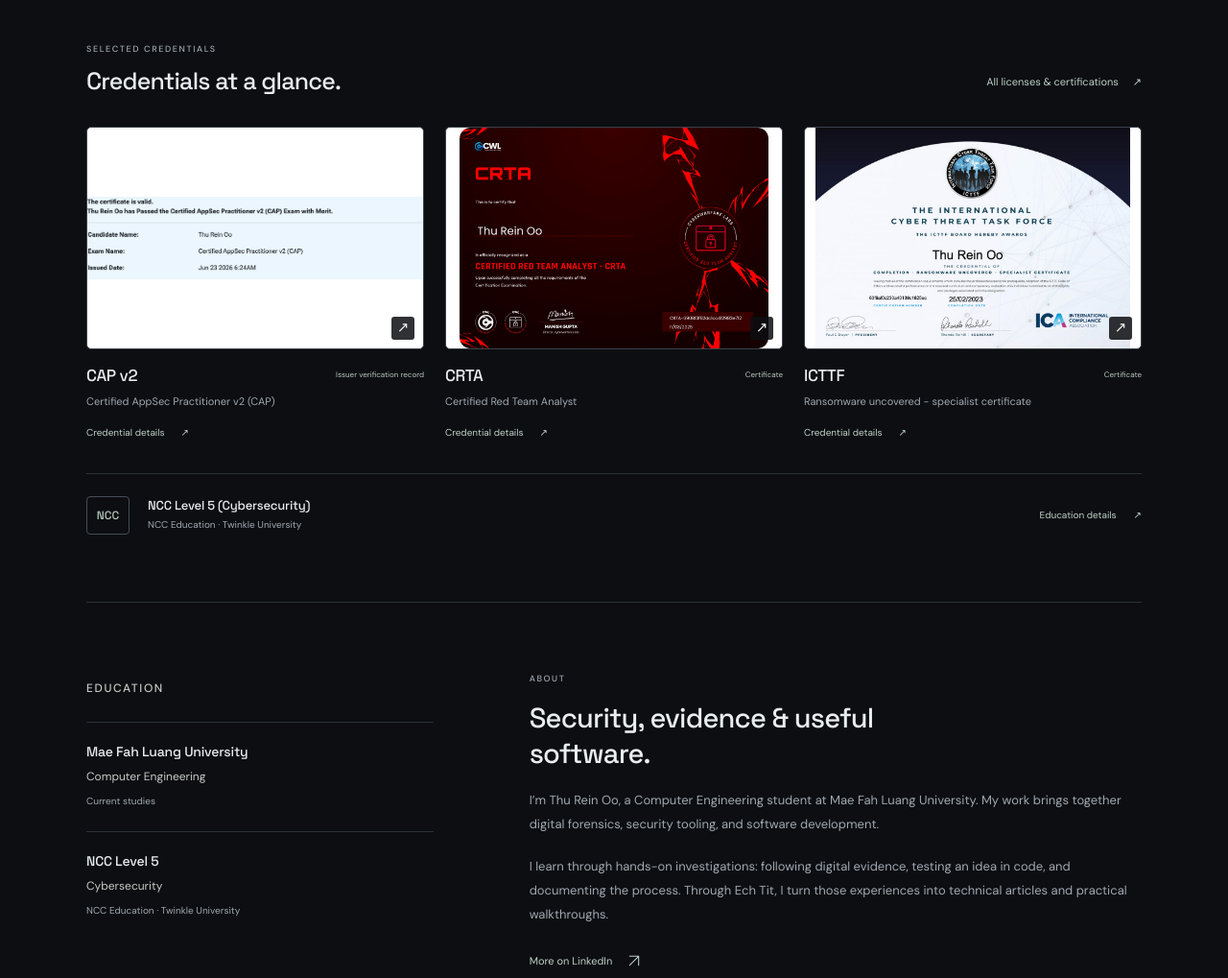
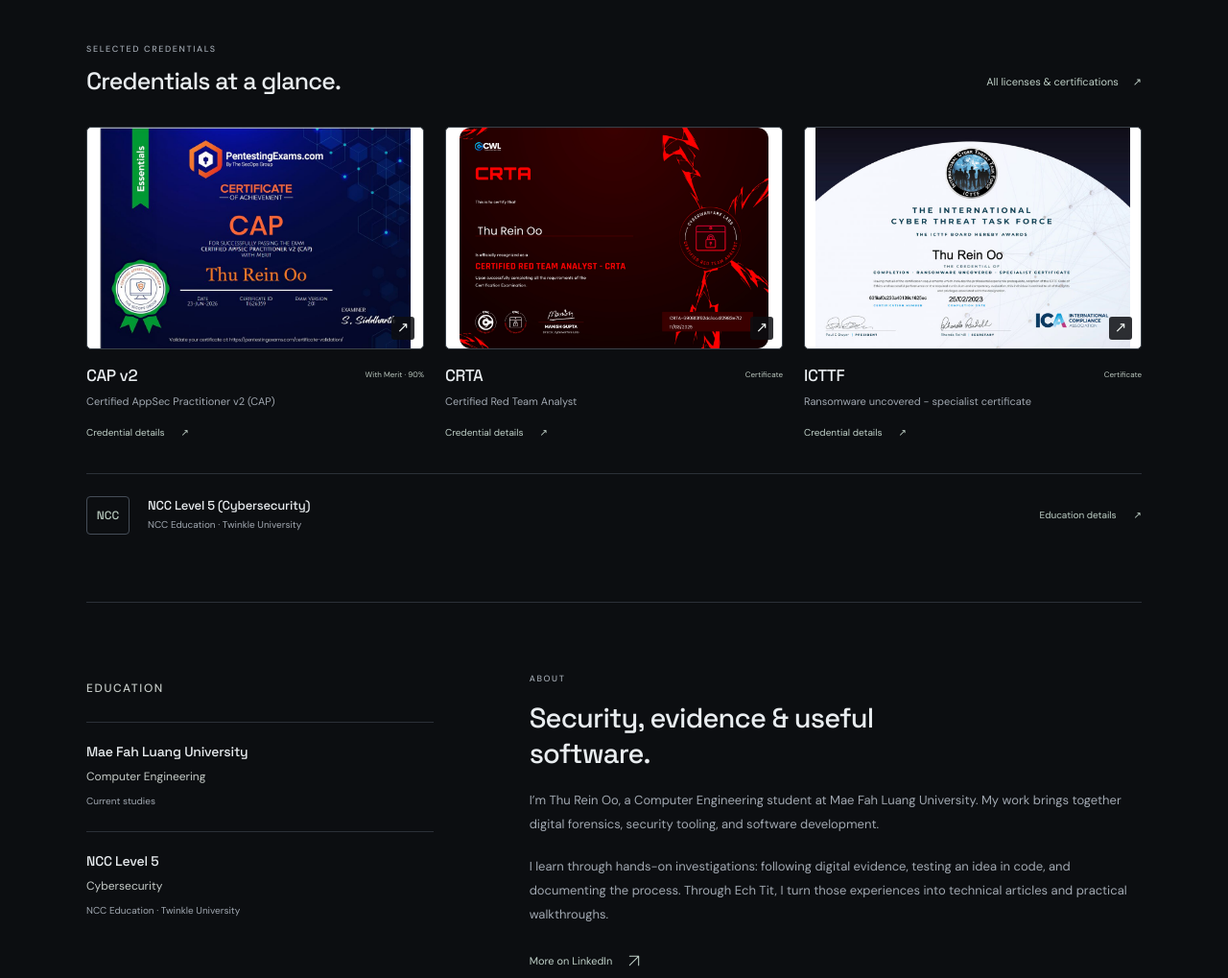
Before and after one commit to thurein2003/Portfolio, a website: page index.html in a window 1280 px wide. Shown: the part 600-1619 px from the top of the page at 96% size. Drawn offline with Linux system fonts and the light colour scheme.

Commit message:
Use original CAP certificate and grade from shared LinkedIn post

```diff
--- a/assets/style.css
+++ b/assets/style.css
@@ -1894,3 +1894,9 @@
     animation: none !important;
   }
 }
+
+.license-result {
+  margin-top: 8px;
+  color: #bfd0c7;
+  font-size: 11px;
+}
--- a/index.html
+++ b/index.html
@@ -198,13 +198,13 @@
           <article class="featured-credential">
             <button
               class="featured-certificate-image"
-              data-certificate="./Portfolio/Img/cap-issuer-verification.png"
-              data-title="CAP v2 · Official issuer verification record"
-              aria-label="View issuer verification: Certified AppSec Practitioner v2 (CAP)"
+              data-certificate="./Portfolio/Img/cap-v2-certificate.jpg"
+              data-title="Certified AppSec Practitioner v2 (CAP) · The SecOps Group"
+              aria-label="View certificate: Certified AppSec Practitioner v2 (CAP)"
             >
               <img
-                src="./Portfolio/Img/cap-issuer-verification.png"
-                alt="CAP v2 · Official issuer verification record"
+                src="./Portfolio/Img/cap-v2-certificate.jpg"
+                alt="Certified AppSec Practitioner v2 (CAP) · The SecOps Group"
                 width="640"
                 height="440"
                 loading="lazy"
@@ -212,7 +212,7 @@
             </button>
             <div class="featured-credential-info">
               <h3>CAP v2</h3>
-              <span>Issuer verification record</span>
+              <span>With Merit · 90%</span>
               <p>Certified AppSec Practitioner v2 (CAP)</p>
               <a href="#credential-cap"
                 >Credential details <span aria-hidden="true">↗</span></a
@@ -718,13 +718,13 @@
           <article class="license-record" id="credential-cap">
             <button
               class="license-thumbnail"
-              data-certificate="./Portfolio/Img/cap-issuer-verification.png"
-              data-title="CAP v2 · Official issuer verification record"
-              aria-label="View issuer verification: Certified AppSec Practitioner v2 (CAP)"
+              data-certificate="./Portfolio/Img/cap-v2-certificate.jpg"
+              data-title="Certified AppSec Practitioner v2 (CAP) · The SecOps Group"
+              aria-label="View certificate: Certified AppSec Practitioner v2 (CAP)"
             >
               <img
-                src="./Portfolio/Img/cap-issuer-verification.png"
-                alt="CAP v2 · Official issuer verification record"
+                src="./Portfolio/Img/cap-v2-certificate.jpg"
+                alt="Certified AppSec Practitioner v2 (CAP) · The SecOps Group"
                 width="180"
                 height="125"
                 loading="lazy"
@@ -737,14 +737,21 @@
               </p>
               <time datetime="2026-06">Issued Jun 2026</time>
               <p class="credential-id">Credential ID <span>11626359</span></p>
+              <p class="license-result">Passed with Merit · 90%</p>
               <div class="license-actions">
                 <button
                   class="certificate-link"
-                  data-certificate="./Portfolio/Img/cap-issuer-verification.png"
-                  data-title="CAP v2 · Official issuer verification record"
+                  data-certificate="./Portfolio/Img/cap-v2-certificate.jpg"
+                  data-title="Certified AppSec Practitioner v2 (CAP) · The SecOps Group"
                 >
-                  View issuer verification
+                  View certificate
                   <span aria-hidden="true">↗</span></button
+                ><button
+                  class="certificate-link grade-preview"
+                  data-certificate="./Portfolio/Img/cap-v2-grade.jpg"
+                  data-title="CAP v2 · Exam result — 90% with Merit"
+                >
+                  View grade <span aria-hidden="true">↗</span></button
                 ><a
                   href="https://pentestingexams.com/certificate-validation/"
                   target="_blank"
```
Also changed, not shown: Portfolio/Img/cap-v2-certificate.jpg (added), Portfolio/Img/cap-v2-grade.jpg (added), README.md.
